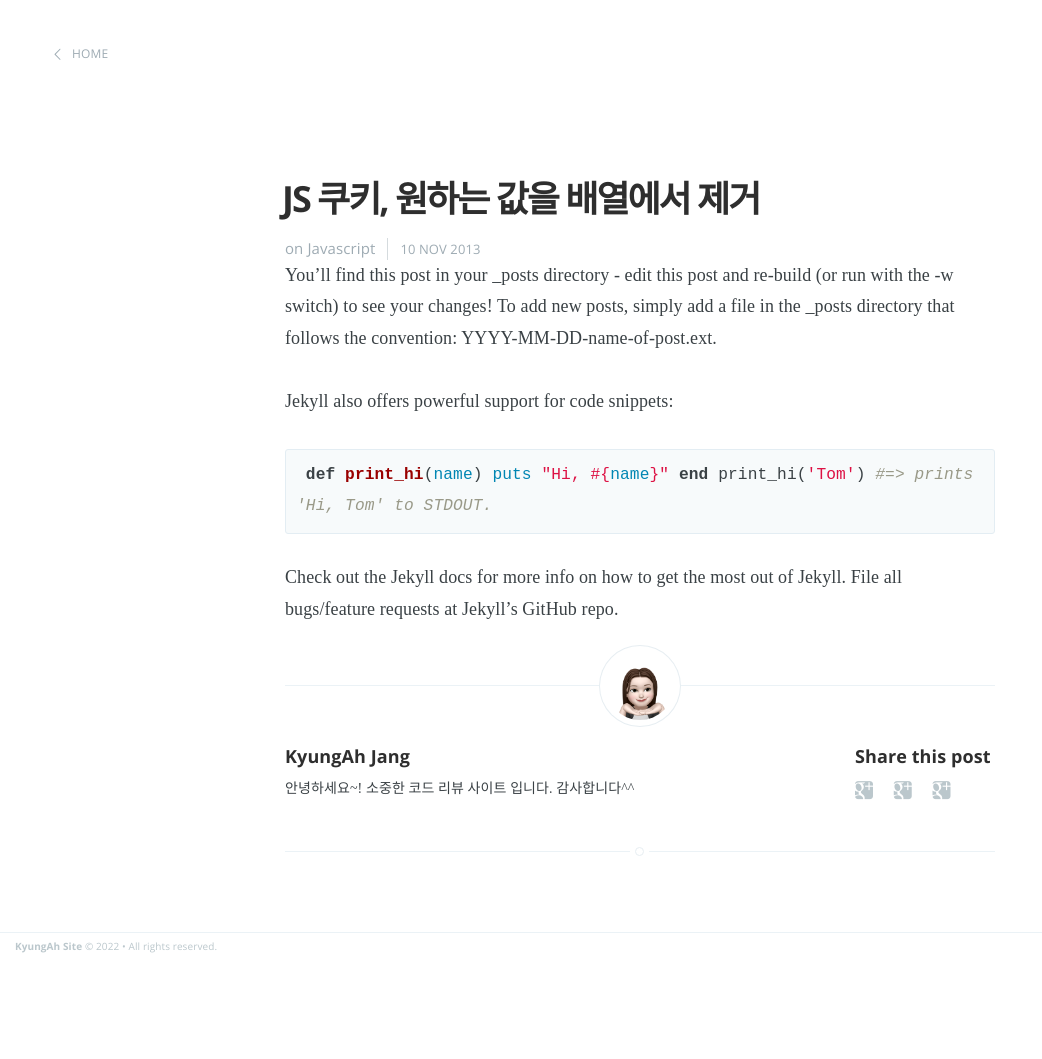
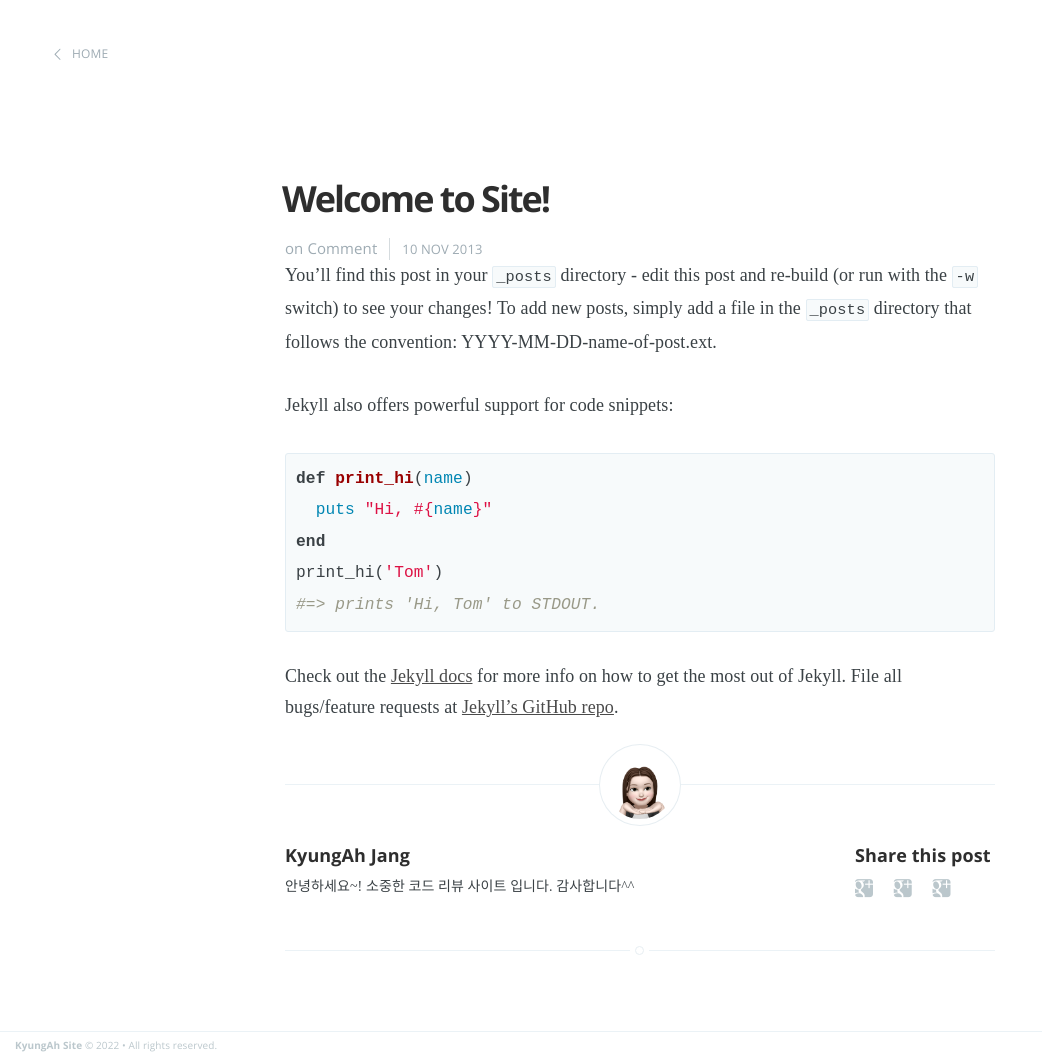
Before and after one commit to kajang93/kajang93.github.io, a Jekyll site: the page built from _posts/2022-11-10-welcome-to-jekyll.markdown, in a window 1280 px wide. Shown: the whole page, without its empty margins (0-1042 px from the left). Built offline with Jekyll 4.4.1, drawn with Linux system fonts in a browser that asks for light colours; before the commit the page ends 961 px from its top, so only the background shows below that.

Commit message:
커밋21

```diff
--- a/_posts/2022-11-10-welcome-to-jekyll.markdown
+++ b/_posts/2022-11-10-welcome-to-jekyll.markdown
@@ -1,13 +1,23 @@
 ---
 layout: post
-title:  "JS 쿠키, 원하는 값을 배열에서 제거"
-date:   2013-11-10 02:18:00
-categories: Javascript
+title:  "Welcome to Site!"
+date:   2013-11-10 10:18:00
+categories: Comment
 ---
 
-
-You'll find this post in your _posts directory - edit this post and re-build (or run with the -w switch) to see your changes! To add new posts, simply add a file in the _posts directory that follows the convention: YYYY-MM-DD-name-of-post.ext.
+You'll find this post in your `_posts` directory - edit this post and re-build (or run with the `-w` switch) to see your changes!
+To add new posts, simply add a file in the `_posts` directory that follows the convention: YYYY-MM-DD-name-of-post.ext.
 
 Jekyll also offers powerful support for code snippets:
 
-{% highlight ruby %} def print_hi(name) puts "Hi, #{name}" end print_hi('Tom') #=> prints 'Hi, Tom' to STDOUT. {% endhighlight %} Check out the Jekyll docs for more info on how to get the most out of Jekyll. File all bugs/feature requests at Jekyll's GitHub repo.
+{% highlight ruby %}
+def print_hi(name)
+  puts "Hi, #{name}"
+end
+print_hi('Tom')
+#=> prints 'Hi, Tom' to STDOUT.
+{% endhighlight %}
+Check out the [Jekyll docs][jekyll] for more info on how to get the most out of Jekyll. File all bugs/feature requests at [Jekyll's GitHub repo][jekyll-gh].
+
+[jekyll-gh]: https://github.com/mojombo/jekyll
+[jekyll]:    http://jekyllrb.com
```
